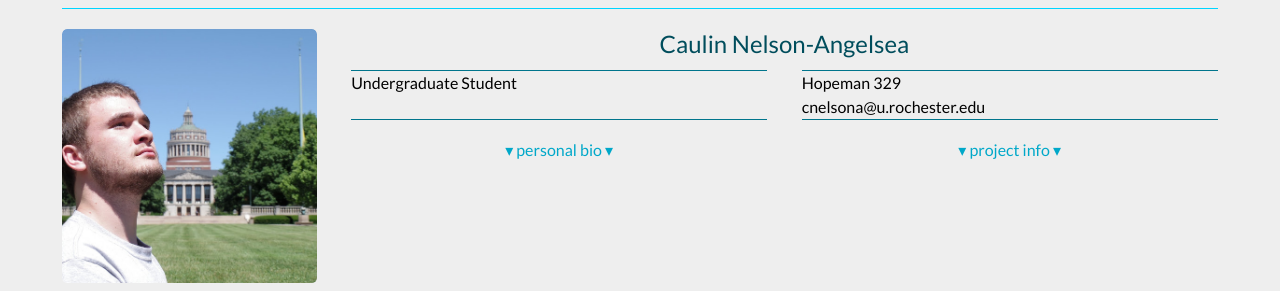
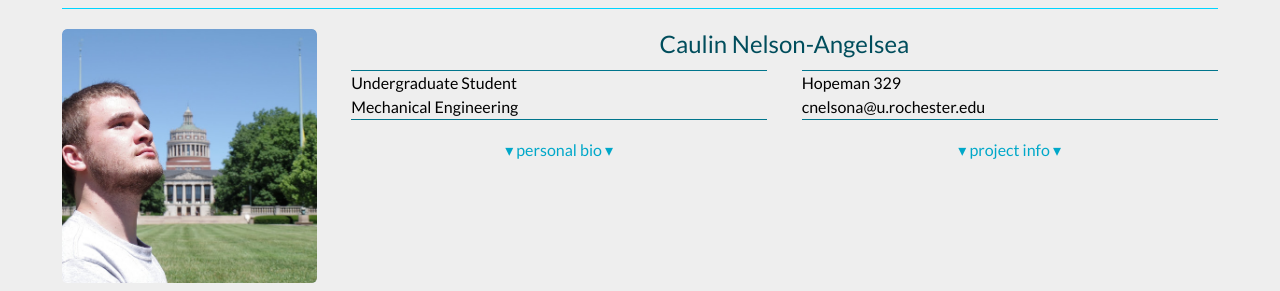
Before and after one commit to niaz60/website, a Jekyll site: the page built from people.md, in a window 1280 px wide. Shown: the part 1360-1651 px from the top of the page. Built offline with Jekyll 4.4.1, drawn with Linux system fonts in a browser that asks for light colours.

Commit message:
Your message goes here

```diff
--- a/_data/people/undergrad.yml
+++ b/_data/people/undergrad.yml
@@ -18,6 +18,7 @@
 
 - name: Caulin Nelson-Angelsea
   title: Undergraduate Student
+  dept: Mechanical Engineering
   office: Hopeman 329
   link_text:
   link_value:
```
